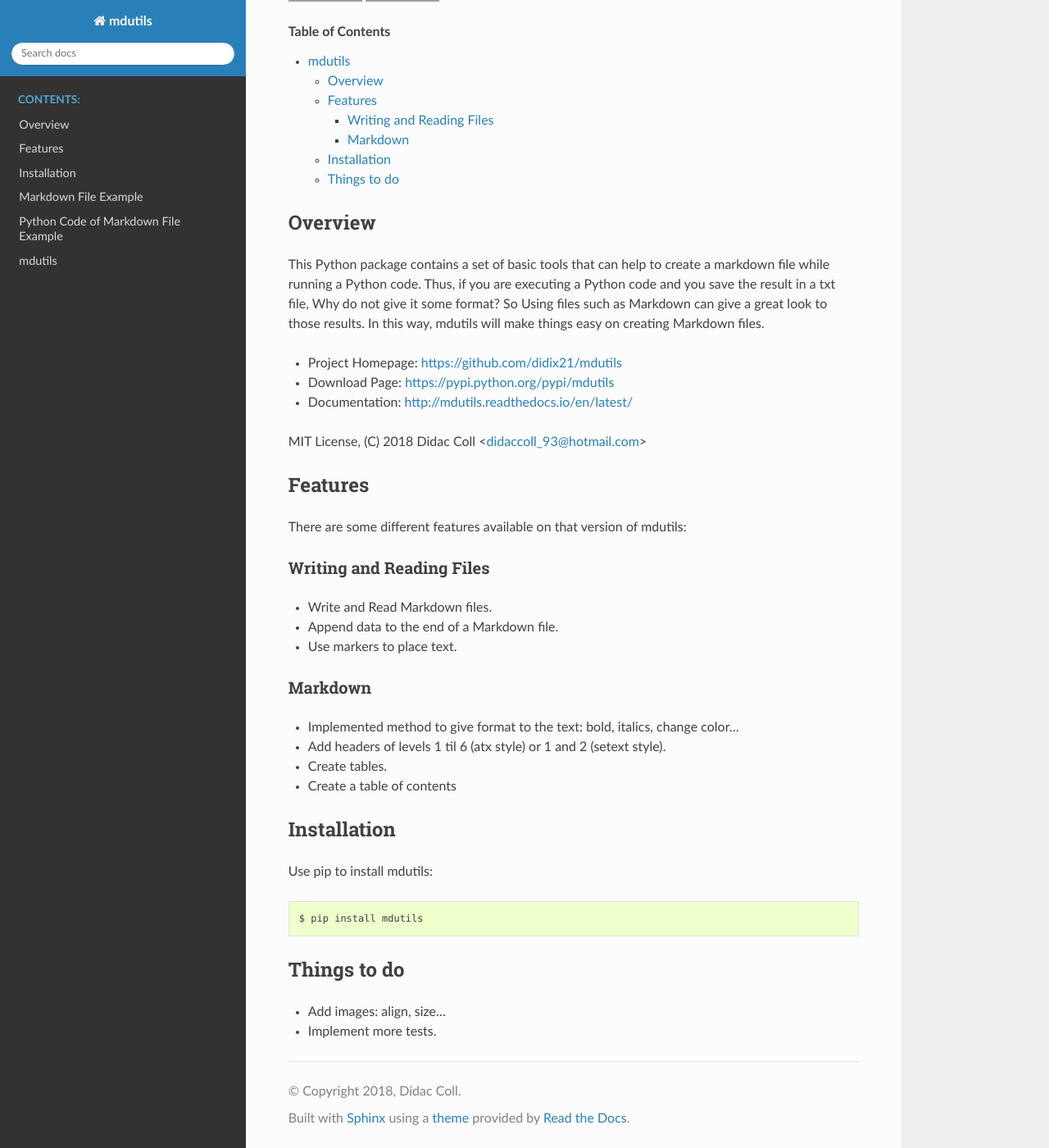
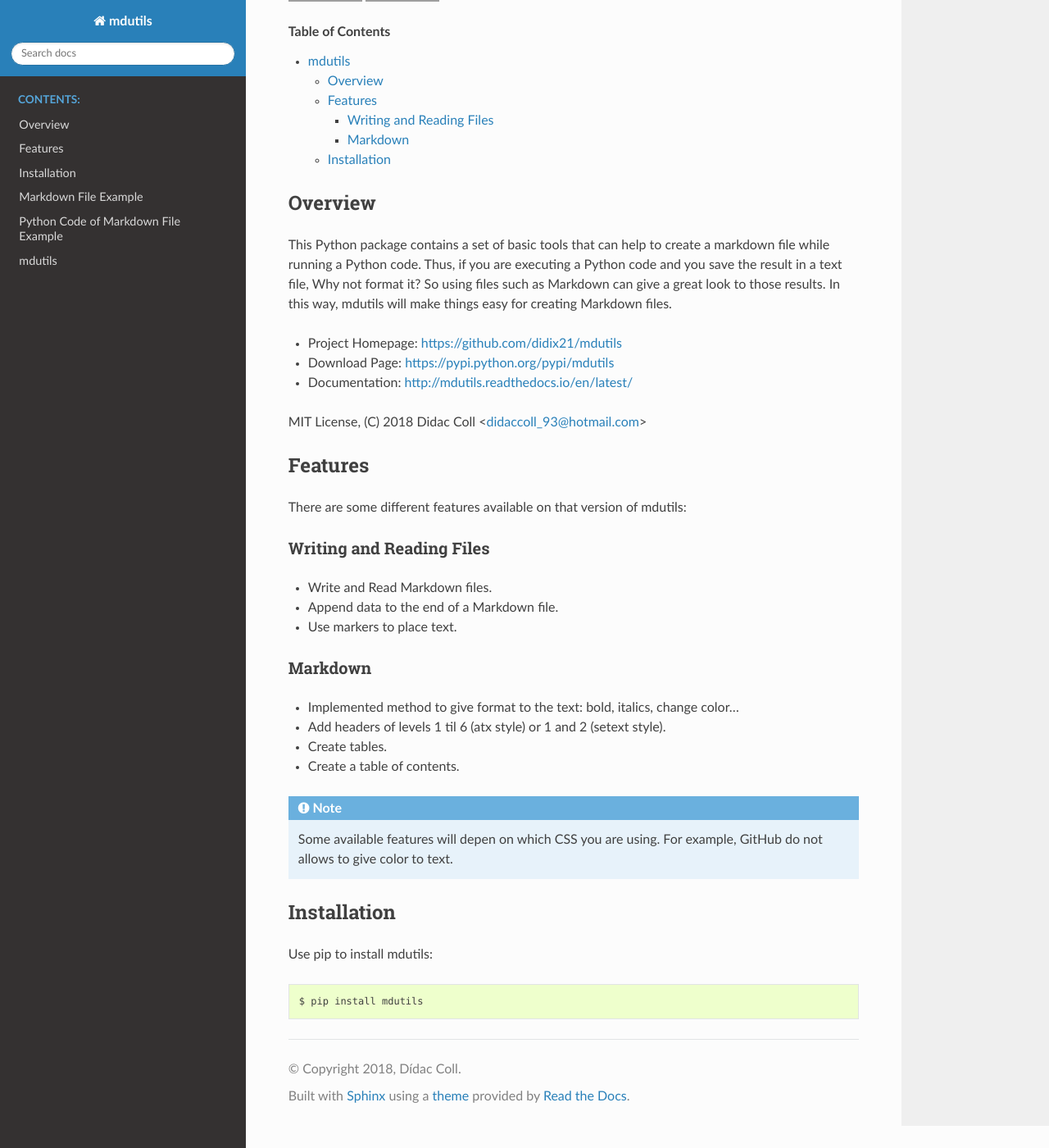
Before and after one commit to didix21/mdutils, a Sphinx documentation site: the page built from doc/source/README.rst, in a window 1280 px wide and 1400 px high, scrolled down 181 px. Shown: the whole window at 82% size. Built offline with Sphinx 7.4.7 and the Read the Docs theme 2.0.0, drawn with Linux system fonts in a browser that asks for light colours; grey boxes are pictures that could not be loaded.

Commit message:
Spelling mistakes and added some notes on features.rst

```diff
--- a/doc/source/README.rst
+++ b/doc/source/README.rst
@@ -8,8 +8,8 @@
 Overview
 ========
 This Python package contains a set of basic tools that can help to create a markdown file while running a Python code.
-Thus, if you are executing a Python code and you save the result in a txt file, Why do not give it some format? So
-Using files such as Markdown can give a great look to those results. In this way, mdutils will make things easy on
+Thus, if you are executing a Python code and you save the result in a text file, Why not format it? So
+using files such as Markdown can give a great look to those results. In this way, mdutils will make things easy for
 creating Markdown files.
 
 - Project Homepage: https://github.com/didix21/mdutils
@@ -33,7 +33,11 @@
 - Implemented method to give format to the text: bold, italics, change color...
 - Add headers of levels 1 til 6 (atx style) or 1 and 2 (setext style).
 - Create tables.
-- Create a table of contents
+- Create a table of contents.
+
+.. note::
+
+    Some available features will depen on which CSS you are using. For example, GitHub do not allows to give color to text.
 
 
 Installation
@@ -45,10 +49,6 @@
     $ pip install mdutils
 
 
-Things to do
-============
-- Add images: align, size...
-- Implement more tests.
 
 .. |build-status| image:: https://travis-ci.org/didix21/mdutils.svg?branch=master
     :target: https://travis-ci.org/didix21/mdutils
--- a/doc/source/overview.rst
+++ b/doc/source/overview.rst
@@ -2,6 +2,6 @@
 ========
 
 This Python package contains a set of basic tools that can help to create a markdown file while running a Python code.
-Thus, if you are executing a Python code and you save the results in a txt file. Why do not give it some format? So
-using files such as Markdown can give a great look to those results. In this way, mdutils will make things easy on
+Thus, if you are executing a Python code and you save the result in a text file, Why not format it? So
+using files such as Markdown can give a great look to those results. In this way, mdutils will make things easy for
 creating Markdown files.
```
Also changed, not shown: README.md (+6 -9 lines), doc/source/features.rst (+4 -4 lines).
